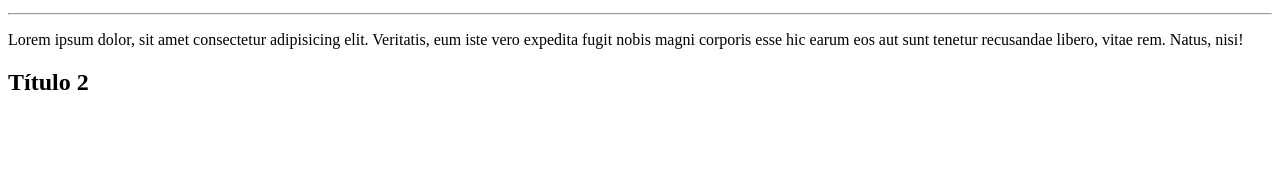
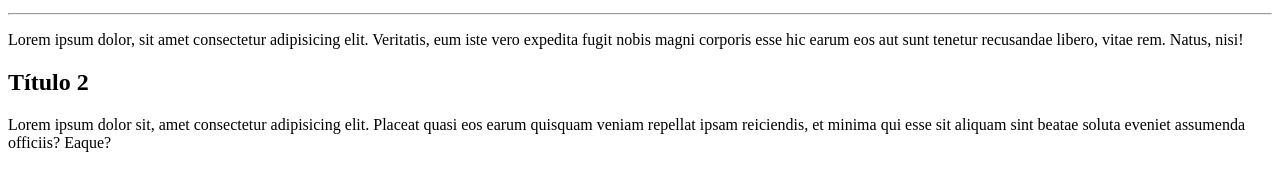
Before and after one commit to kauafernandesdorego-gif/ola_mundo, a plain HTML site: page site-exemplo/index.html in a window 1280 px wide. Shown: the part 119-310 px from the top of the page. Drawn offline with Linux system fonts and the light colour scheme.

Commit message:
Atualizei um parágrafo
adicionei um parágrafo no título 2

```diff
--- a/site-exemplo/index.html
+++ b/site-exemplo/index.html
@@ -13,5 +13,6 @@
     <p>Lorem ipsum dolor, sit amet consectetur adipisicing elit. Veritatis, eum iste vero expedita fugit nobis magni corporis esse hic earum eos aut sunt tenetur recusandae libero, vitae rem. Natus, nisi!</p>
 
     <h2>Título 2</h2>
+    <p>Lorem ipsum dolor sit, amet consectetur adipisicing elit. Placeat quasi eos earum quisquam veniam repellat ipsam reiciendis, et minima qui esse sit aliquam sint beatae soluta eveniet assumenda officiis? Eaque?</p>
 </body>
 </html>
```
